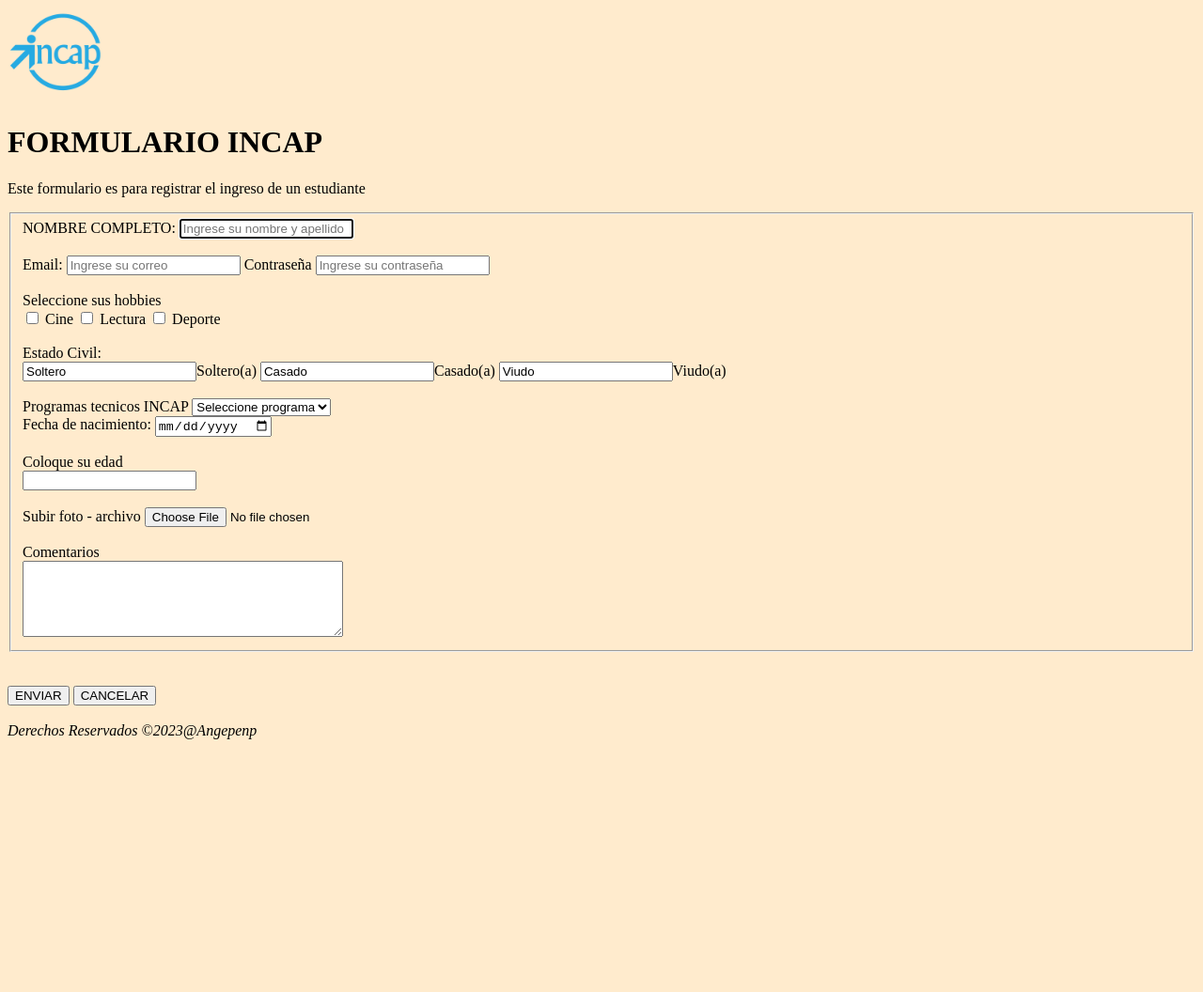
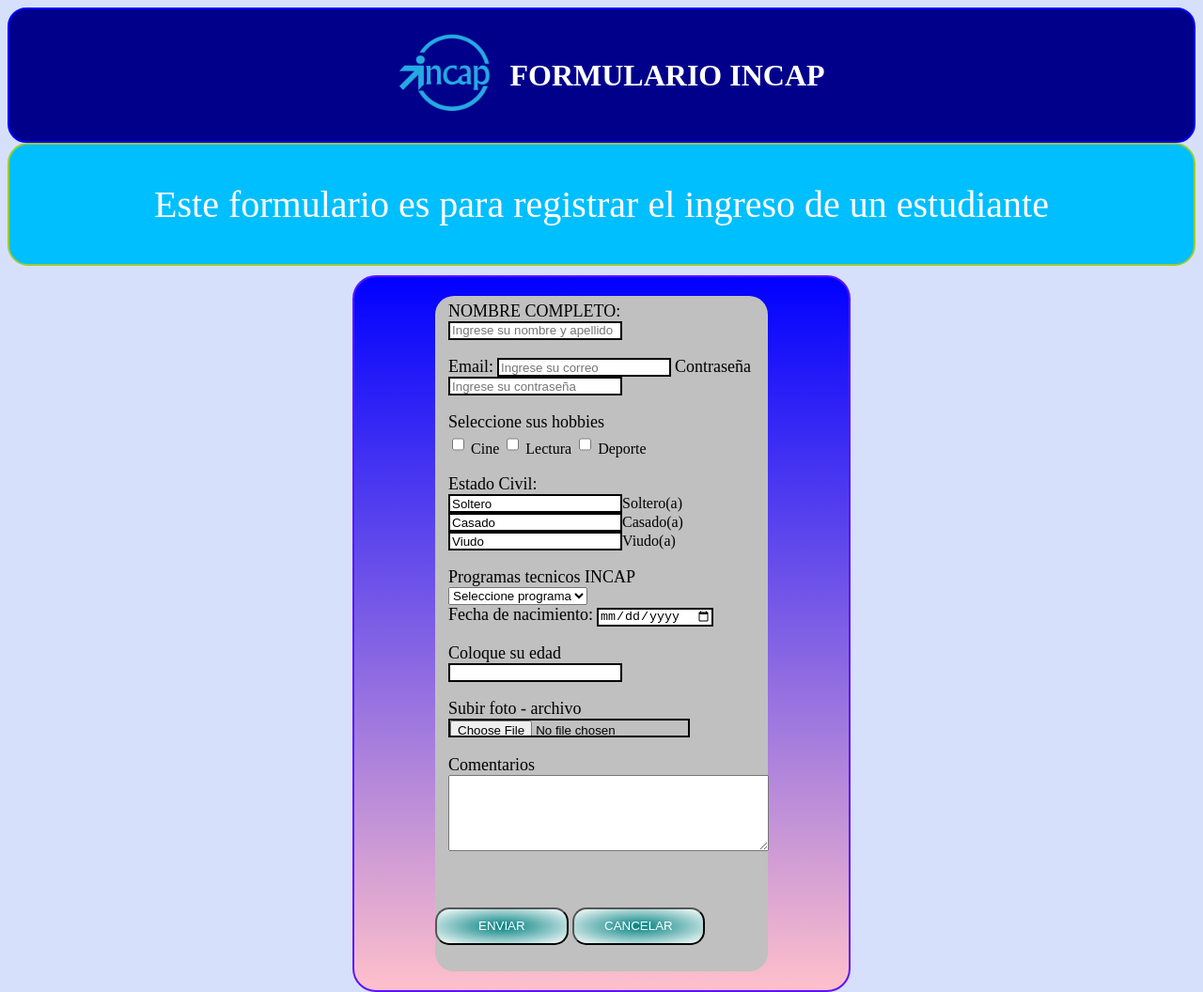
Before and after one commit to Angepenp/HTML, a plain HTML site: page SEMANA-4/TALLER FORMULARIO INCAP.html in a window 1280 px wide. Shown: the top 1056 px of the page at 94% size. Before the commit the page ends 800 px from the top, so only its background shows below. Drawn offline with Linux system fonts and the light colour scheme.

Commit message:
Add files via upload

```diff
--- a/SEMANA-4/CSS/FRMCONTACTO.css
+++ b/SEMANA-4/CSS/FRMCONTACTO.css
@@ -1,3 +1,83 @@
 body{
-    background-color: blanchedalmond;
+    background-color: rgb(215, 224, 250);
 }
+header{
+    background-color: darkblue !important;
+    border:2px solid blue;
+    border-radius: 20px;
+    display: flex;
+    flex-direction: row;
+    justify-content: center;
+    align-items: center;
+    color: white;
+}
+header img{
+padding: 20px;
+}
+nav{
+    background-color: deepskyblue;
+    border: 2px solid yellowgreen;
+    border-radius: 22px;
+}
+nav p{
+    text-align: center;
+    color: white;
+    font-size: 40px;
+}
+section{
+    width: 40%;
+    border: 2px solid rgb(90, 20, 255);
+    padding: 10px;
+    border-radius: 25px;
+    margin: 10px auto;
+    background: linear-gradient(blue,pink);
+}
+form{
+    background: silver;
+    width: 70%;
+    border-radius: 20px;
+    margin: 10px auto;
+    box-shadow:outset 0 0 8px rebeccapurple;
+}
+fieldset{
+    border-style: none;
+}
+label{
+    font-size: 18px;
+}
+textarea{
+    resize: both;
+    max-height: 100px;
+}
+input :focus, textarea:focus{
+    border-color: cadetblue;
+    cursor: pointer;
+    box-shadow: inset 0 0 8px cadetblue;
+    outline: 0 none;
+}
+form button{
+    width: 40%;
+    margin: 10px auto;
+    height: 40px;
+    background: radial-gradient(teal, white);
+    color: white;
+    border-radius: 15px;
+}
+form button:hover{
+    background: cornflowerblue;
+    text-decoration: underline;
+    color: blueviolet;
+    cursor: pointer;
+}
+form input{
+    height: 20px;
+    box-sizing: border-box;
+    color: black;
+    outline: none;
+    border: 2px solid black;
+}
+footer{
+    font-size: 16px;
+    text-align: center;
+    color: cornflowerblue;
+}
```
